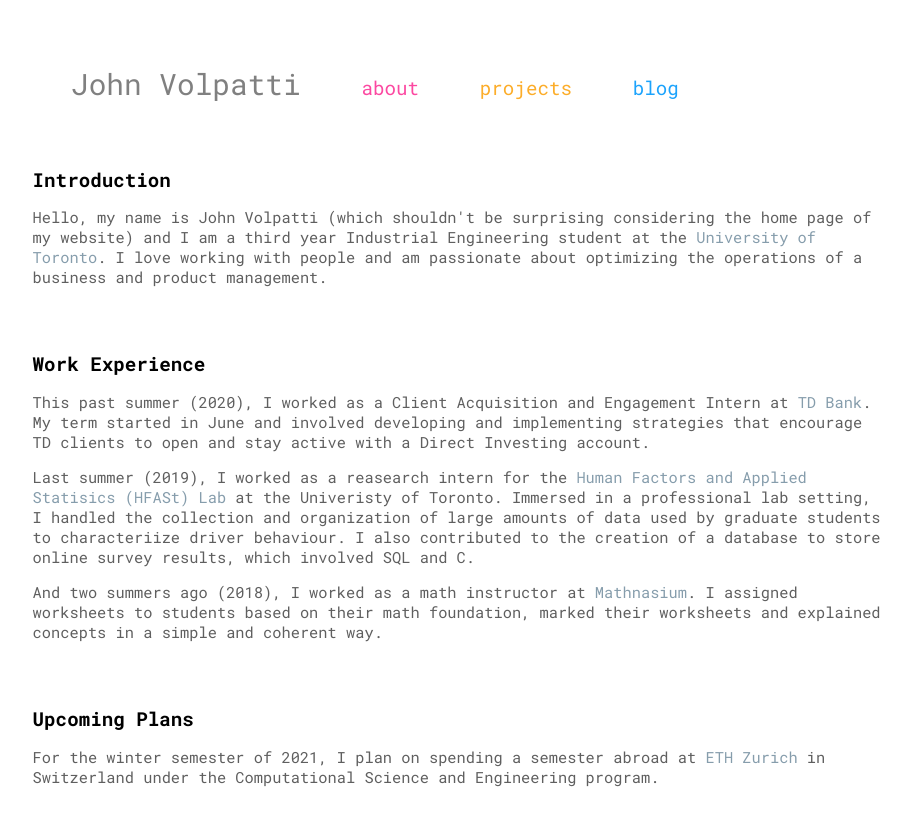
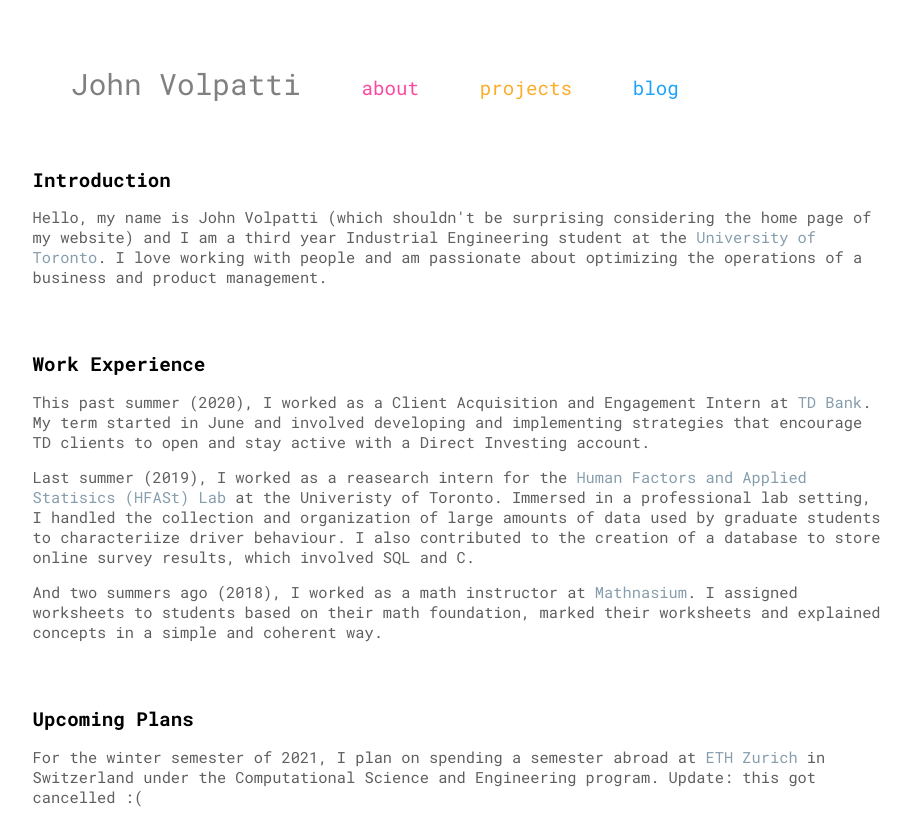
Before and after one commit to john-ship-it/my-website, a plain HTML site: page html/about.html in a window 1280 px wide. Shown: the whole page, without its empty margins (129-1040 px from the left). Drawn offline with Linux system fonts and the light colour scheme.

Commit message:
fixed about

```diff
--- a/html/about.html
+++ b/html/about.html
@@ -21,6 +21,6 @@
 		<p class="general">And two summers ago (2018), I worked as a math instructor at <a href = "https://www.mathnasium.ca/leaside">Mathnasium</a>. I assigned worksheets to students based on their math foundation, marked their worksheets and explained concepts in a simple and coherent way.</p>
 
 		<div class = "title">Upcoming Plans</div>
-		<p class="general">For the winter semester of 2021, I plan on spending a semester abroad at <a href = "https://ethz.ch/en.html">ETH Zurich</a> in Switzerland under the Computational Science and Engineering program.</p>
+		<p class="general">For the winter semester of 2021, I plan on spending a semester abroad at <a href = "https://ethz.ch/en.html">ETH Zurich</a> in Switzerland under the Computational Science and Engineering program. Update: this got cancelled :(</p>
 	</body>
 </html>
```
